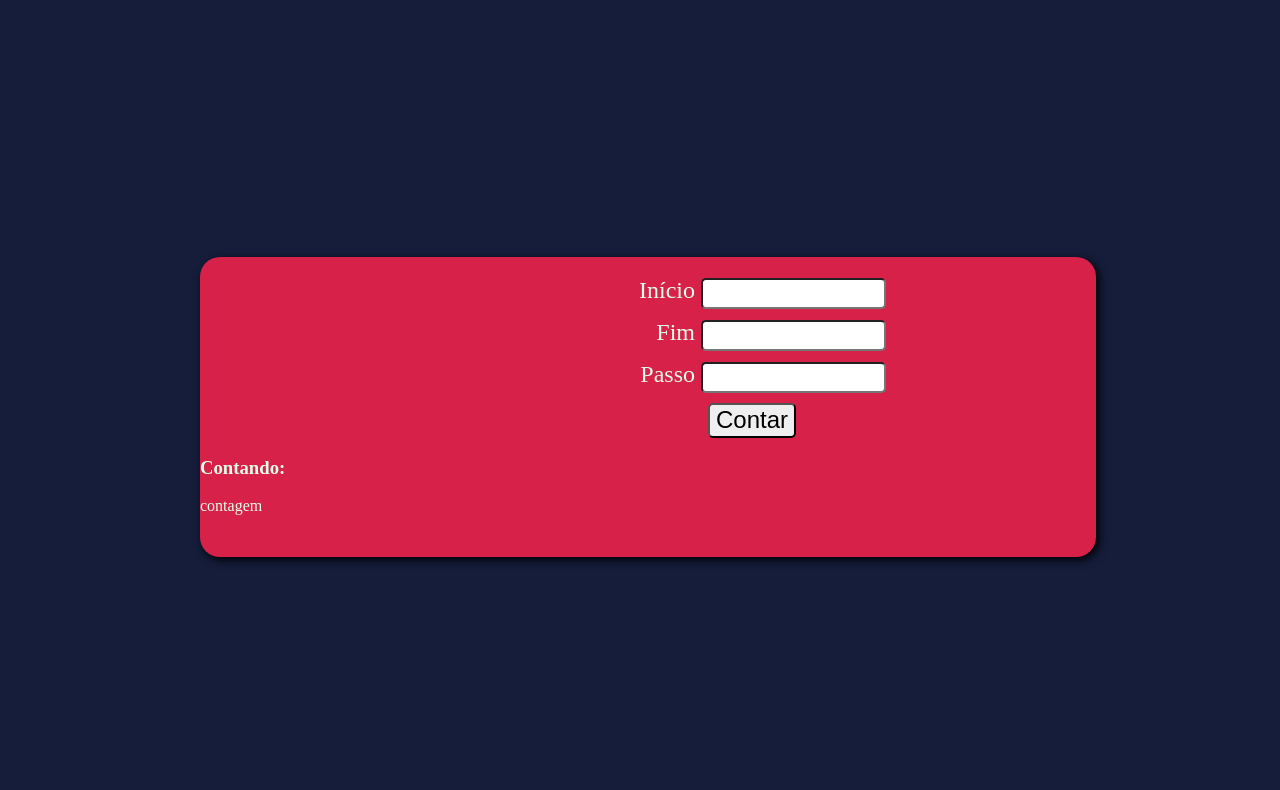
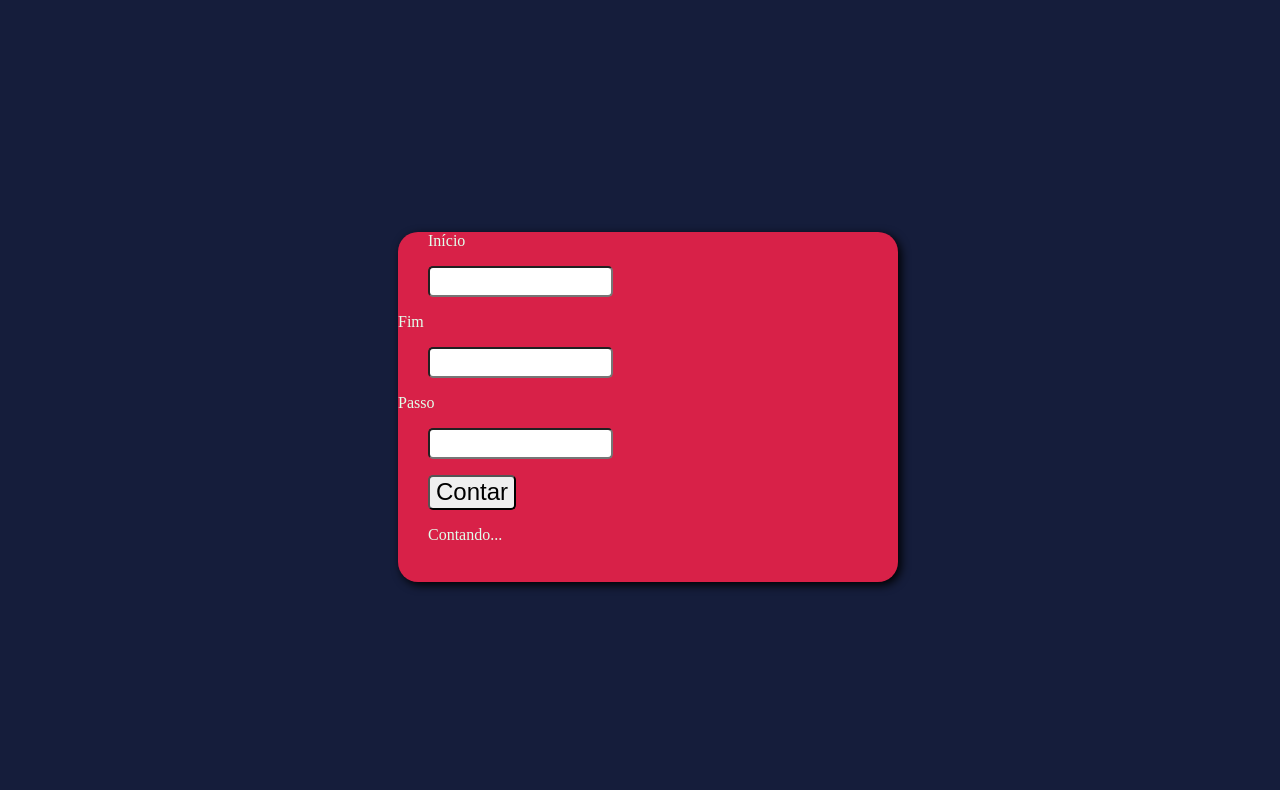
Before and after one commit to JoaoAntonioOB/projeto-repeticao, a plain HTML site: page index.html in a window 1280 px wide. Shown: the part 73-863 px from the top of the page. Before the commit the page ends 829 px from the top, so only its background shows below. Drawn offline with Linux system fonts and the light colour scheme.

Commit message:
Termino projeto

```diff
--- a/index.html
+++ b/index.html
@@ -7,31 +7,24 @@
     <link rel="stylesheet" href="style.css">
 </head>
 <body>
+    <header>
+        <div>
+            <h1>Vamos Contar</h1>
+        </div>
+    </header>
     <main>
-        <h1>Vamos Contar</h1>
         <section>
             <form action="sla.php" method="get">
-                <div id="formulario">
-                    <div id="iinicio">
-                        <label for="inicio">Início</label>
-                        <input type="number" name="inicio" id="inicio">
+                <label for="inicio">Início</label>
+                    <p><input type="number" name="inicio" id="inicio"></p>
+                <label for="fim">Fim</label>
+                    <p><input type="number" name="fim" id="fim"></p>
+                <label for="passo">Passo</label>
+                    <p><input type="number" name="passo" id="passo"></p>
+                    <p><input type="button" value="Contar" onclick="contar()"></p>
+                    <div id="res">
+                        <p>Contando...</p>
                     </div>
-                    <div id="ifim">
-                        <label for="fim">Fim</label>
-                        <input type="number" name="fim" id="fim">
-                    </div>
-                    <div id="ipasso">
-                        <label for="passo">Passo</label>
-                        <input type="number" name="passo" id="passo">
-                    </div>
-                </div>
-                <div id="botao">
-                    <input type="button" value="Contar">
-                </div>
-                <div id="resultado">
-                    <h3>Contando:</h3>
-                    <p>contagem</p>
-                </div>
             </form>
         </section>
     </main>
--- a/javascript.js
+++ b/javascript.js
@@ -0,0 +1,27 @@
+function contar() {
+    var inicio = document.getElementById('inicio')
+    var fim = document.getElementById('fim')
+    var passo = document.getElementById('passo')
+    var res = document.getElementById('res')
+
+
+    if (inicio.value.lenght == 0 || fim.value.lenght == 0 || passo.value.lenght == 0) {
+        window.alert('[ERRO] Faltam dados')
+    } else {
+        res.innerHTML = 'Contando'
+        let i = Number(inicio.value)
+        let f = Number(fim.value)
+        let p = Number(passo.value)
+        if (i < f) {
+            for (let c = i; c < f; c += p){
+                res.innerHTML += `😀${c} `
+            }
+            } else {
+                for (let c = i; c >= f; c -=p){
+                    res.innerHTML += `${c} `
+                }
+            }
+
+
+    }
+}
--- a/style.css
+++ b/style.css
@@ -1,6 +1,6 @@
 @charset "UTF-8"
 
-* {
+*{
     margin: 0;
     padding: 0;
     font-family: system-ui, -apple-system, BlinkMacSystemFont, 'Segoe UI', Roboto, Oxygen, Ubuntu, Cantarell, 'Open Sans', 'Helvetica Neue', sans-serif;
@@ -13,6 +13,10 @@ body {
     height: 100vh;
 }
 
+header > div {
+    text-align: center;
+}
+
 main {
     position: relative;
     height: 100vh;
@@ -22,8 +26,8 @@ main {
 
 main section {
     background-color: #D82148;
-    width: 70vw;
-    height: 300px;
+    width: 500px;
+    height: 350px;
     position: relative;
     left: 50%;
     top: 50%;
@@ -32,28 +36,17 @@ main section {
     box-shadow: 3px 3px 10px black;
 }
 
-div#formulario {
-    text-align: right;
-    padding-right: 200px;
-    padding-top:10px;
-    font-size: 1.5em;
+main > section {
+    text-indent: 30px;
 }
 
-div#iinicio {
-    margin: 10px;
+main > section > label {
+    text-align: center;
 }
 
 input {
     height: 25px;
     border-radius: 5px;
-}
-
-div#ifim {
-    margin: 10px;
-}
-
-div#ipasso {
-    margin: 10px;
 }
 
 div#botao {
```
